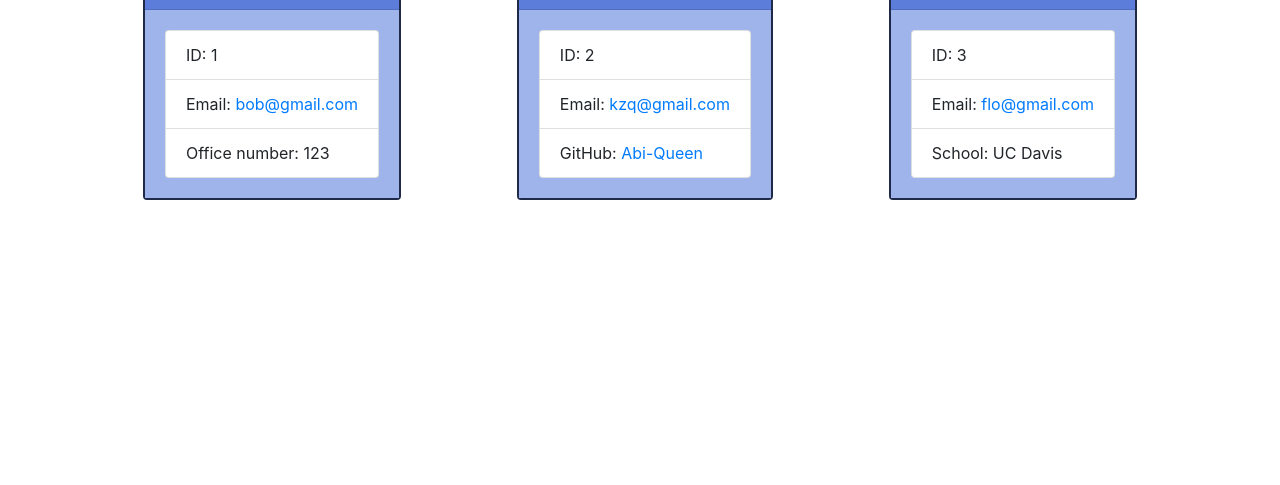
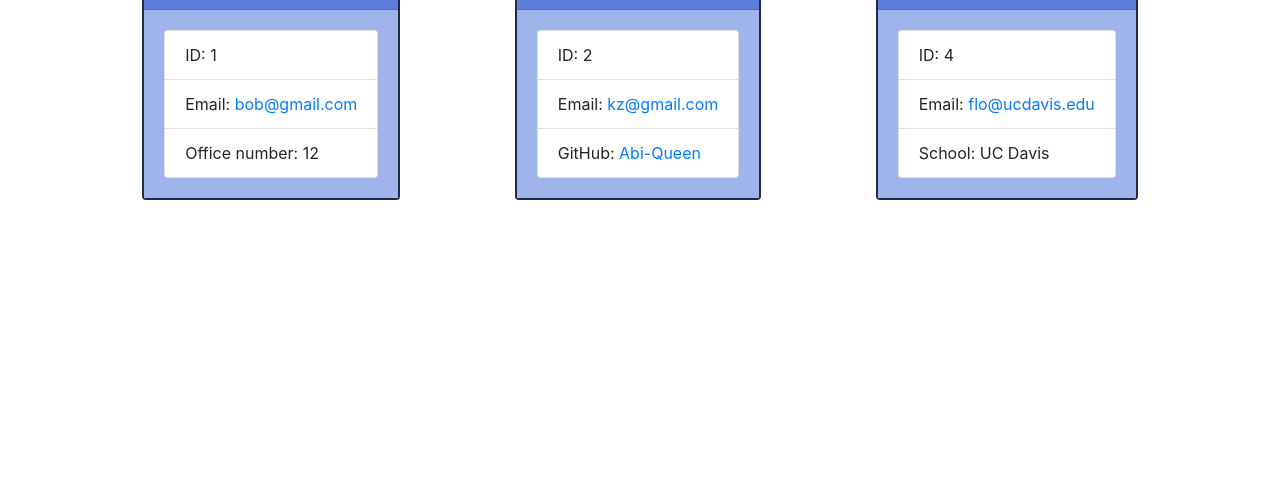
Before and after one commit to Abi-Queen/engineers, a website: page output/team.html in a window 1280 px wide. Shown: the part 315-800 px from the top of the page. Drawn offline with nearby package versions, Linux system fonts and the light colour scheme.

```diff
--- a/output/team.html
+++ b/output/team.html
@@ -44,7 +44,7 @@
                 <ul class="list-group">
                     <li class="list-group-item">ID: 1</li>
                     <li class="list-group-item">Email:<a href="mailto:someone@example.com"> bob@gmail.com</a>
-                    <li class="list-group-item">Office number: 123</li>
+                    <li class="list-group-item">Office number: 12</li>
                 </ul>
             </div>
         </div>
@@ -60,7 +60,7 @@
             <div class="card-body">
                 <ul class="list-group">
                     <li class="list-group-item">ID: 2</li>
-                    <li class="list-group-item">Email:<a href="mailto:someone@example.com"> kzq@gmail.com</a>
+                    <li class="list-group-item">Email:<a href="mailto:someone@example.com"> kz@gmail.com</a>
                     <li class="list-group-item">GitHub: <a href="https://github.com/Abi-Queen" target="_blank">Abi-Queen</a></li>
                 </ul>
             </div>
@@ -75,8 +75,8 @@
             </div>
             <div class="card-body">
                 <ul class="list-group">
-                    <li class="list-group-item">ID: 3</li>
-                    <li class="list-group-item">Email:<a href="mailto:someone@example.com"> flo@gmail.com</a>
+                    <li class="list-group-item">ID: 4</li>
+                    <li class="list-group-item">Email:<a href="mailto:someone@example.com"> flo@ucdavis.edu</a>
                     <li class="list-group-item">School: UC Davis</li>
                 </ul>
             </div>
```
Also changed, not shown: README.md.
